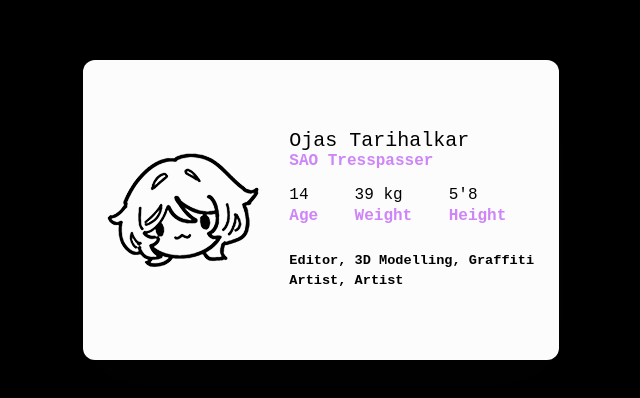
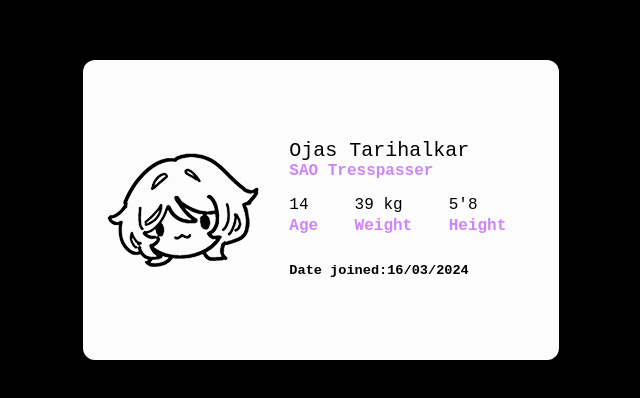
Before and after one commit to AadiNawar/ojasidentitycard, a plain HTML site: page index.html in a window 1280 px wide. Shown: the part 190-588 px from the top of the page, without its empty margins (319-959 px from the left). Drawn offline with Linux system fonts and the light colour scheme.

Commit message:
Update index.html

```diff
--- a/index.html
+++ b/index.html
@@ -27,7 +27,7 @@
          </div>
       </div>
       <div class="skills">
-         <span class="value"> Editor, 3D Modelling, Graffiti Artist, Artist</span>
+         <span class="value">Date joined:16/03/2024</span>
       </div>
    </div>
 </div>
```
